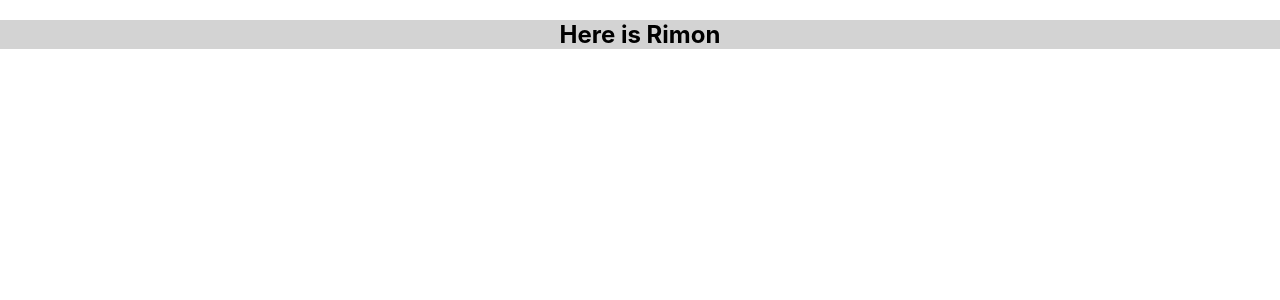
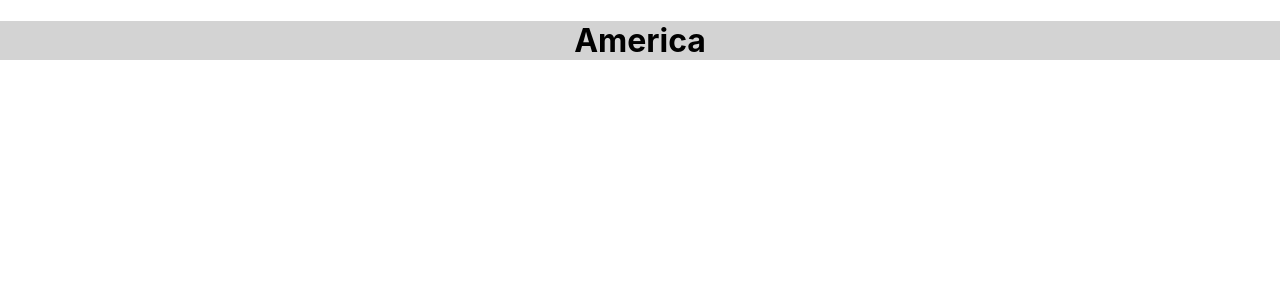
Before and after one commit to ahmedrimon/player-site, a React (Create React App) app: page / in a window 1280 px wide. Shown: the top 300 px of the page. Built offline with nearby package versions, Linux system fonts and the light colour scheme.

Commit message:
fahim file

```diff
--- a/src/App.js
+++ b/src/App.js
@@ -5,7 +5,7 @@ function App() {
 
   return (
     <div>
-      <h2>Here is Rimon</h2>
+      <h1>America</h1>
 
     </div>
   );
```
